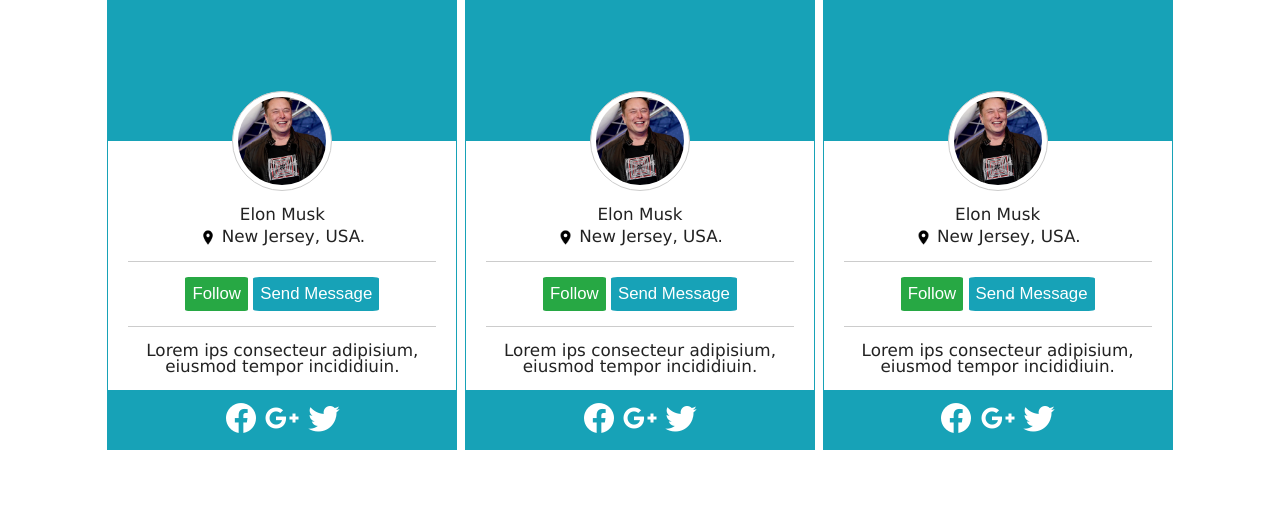
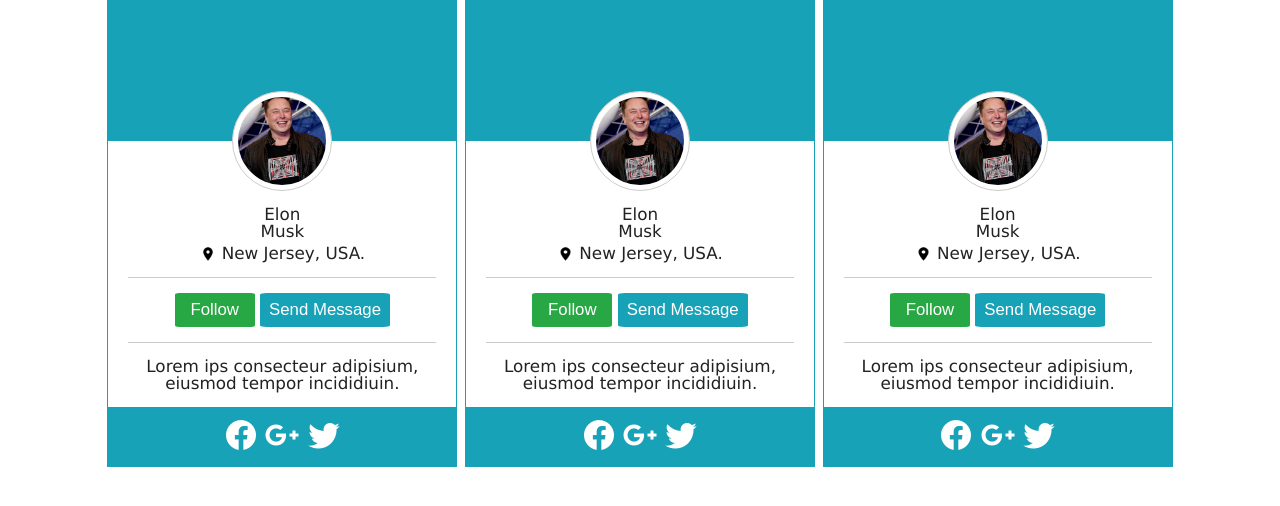
Before and after one commit to Yaroslav-Maneliuk/practic_11_04, a plain HTML site: page index.html in a window 1280 px wide. Drawn offline with Linux system fonts and the light colour scheme.

Commit message:
Correct css
Add width, overflow and text-overflow for name, adress and button

```diff
--- a/assets/css/style.css
+++ b/assets/css/style.css
@@ -37,9 +37,15 @@
 .full-name-profile{
   padding-top: 15px;
   padding-bottom: 5px;
+  width: 80px;
 }
 .address-profile{
+  width: 180px;
   padding-bottom: 15px;
+}
+.full-name-profile,
+.address-profile{
+  margin: auto;
 }
 .icon-map{
   width: 16.8px;
@@ -62,8 +68,18 @@
   border-radius: 5%;
   color: white;
 }
+.full-name-profile,
+.address-profile,
+.btn{
+  overflow: hidden;
+  text-overflow: ellipsis;
+}
 .follow{
+  width: 80px;
   background-color:#27A844;
+}
+.send{
+  width: 130px;
 }
 .card-footer{
   padding: 10px;
```
